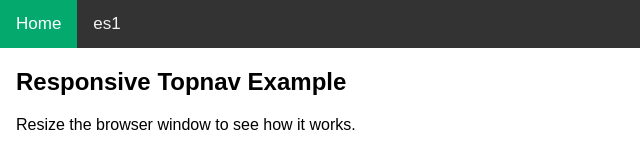
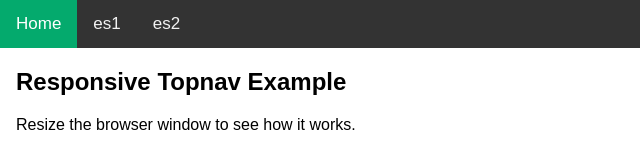
Before and after one commit to L0ree3/tpsit4, a plain HTML site: page index.html in a window 1280 px wide. Shown: the full height of the page, 0-640 px from the left. Drawn offline with Linux system fonts and the light colour scheme.

Commit message:
Update index.html

```diff
--- a/index.html
+++ b/index.html
@@ -66,9 +66,8 @@ body {
 <div class="topnav" id="myTopnav">
   <a href="#home" class="active">Home</a>
   <a href="verfica.html">es1</a>
-
-</div>
-
+  <a href="conversione.html">es2</a>
+  </div>
 <div style="padding-left:16px">
   <h2>Responsive Topnav Example</h2>
   <p>Resize the browser window to see how it works.</p>
```
